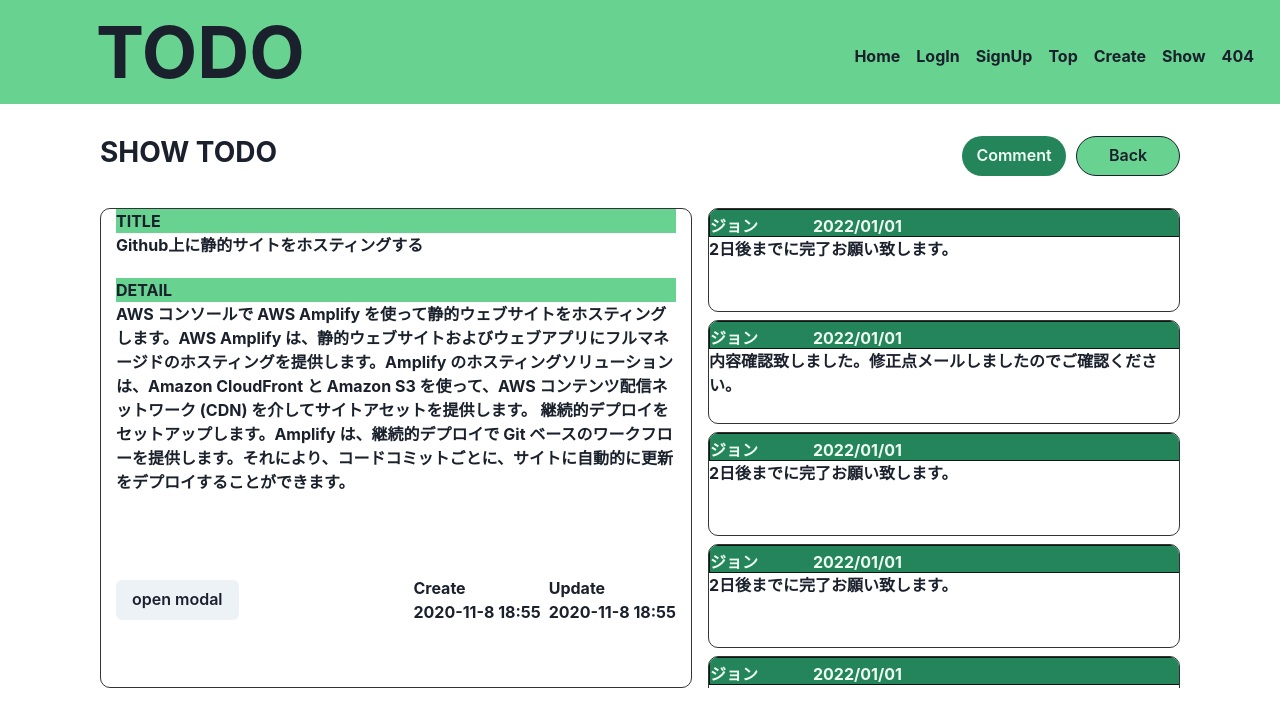
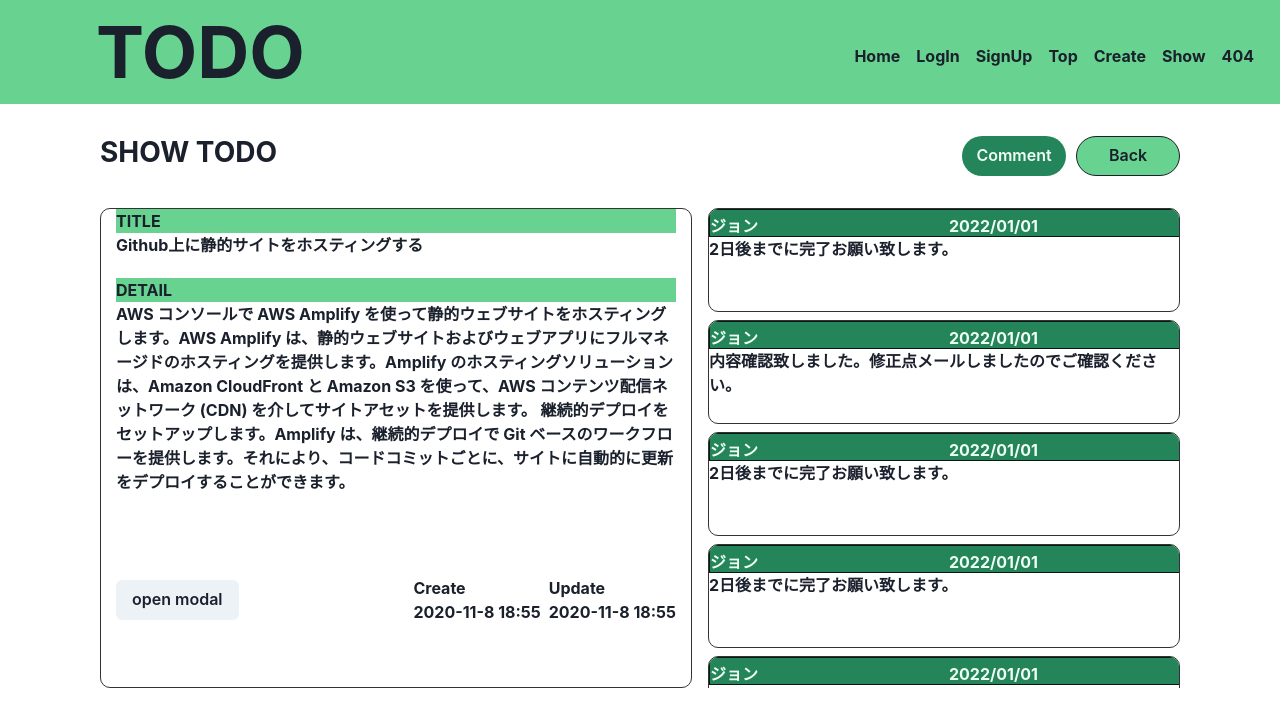
Before and after one commit to if-mentor/next_todo10, a Next.js app: page /todoShow in a window 1280 px wide. Shown: the top 726 px of the page. Built offline with nearby package versions, Linux system fonts and the light colour scheme.

Commit message:
スタイル一部変更

```diff
--- a/styles/comentCards.module.css
+++ b/styles/comentCards.module.css
@@ -2,7 +2,7 @@
   /* position: absolute; */
   width: 472px;
   height: 104px;
-  border: 1px solid #000000CC;
+  border: 1px solid #000000cc;
   border-radius: 10px;
   overflow: hidden;
 }
@@ -10,12 +10,12 @@
 .commentTopFrame {
   width: 472px;
   height: 28px;
-  border: 1px solid #000000CC;
+  border: 1px solid #000000cc;
   background-color: #25855a;
 }
 
 .commentContent {
-    width: 95px;
-    height: 19px;
-    color: #F0FFF4;
+  width: 50%;
+  height: 19px;
+  color: #f0fff4;
 }
```
